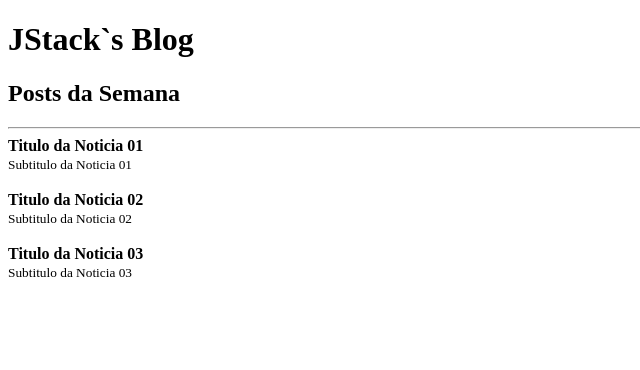
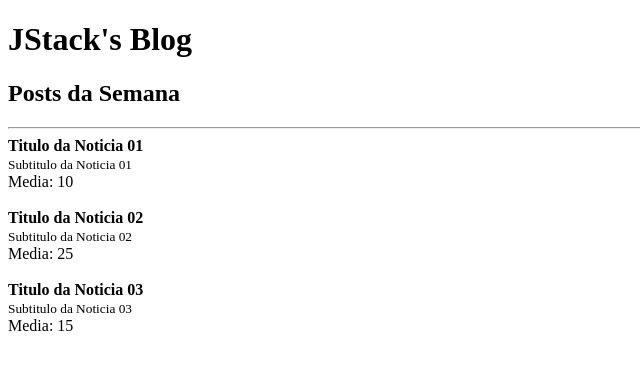
Before and after one commit to AlessandroSampaio/react-fundementals, a React app: page / in a window 1280 px wide. Shown: the top 370 px of the page, without its empty margins (0-640 px from the left). Built offline with nearby package versions, Linux system fonts and the light colour scheme.

Commit message:
PropTypes

```diff
--- a/package.json
+++ b/package.json
@@ -8,6 +8,7 @@
     "dev": "webpack serve --mode=development"
   },
   "dependencies": {
+    "prop-types": "^15.8.1",
     "react": "^18.2.0",
     "react-dom": "^18.2.0"
   },
--- a/src/App.js
+++ b/src/App.js
@@ -2,29 +2,38 @@
 import Post from "./Post";
 import Header from "./Header";
 
-const title = 'JStack`s Blog';
+const title = "JStack`s Blog";
 
 function App() {
   return (
     <>
-            <Header  title={title}>
+      <Header >
         <h2>Posts da Semana</h2>
       </Header>
       <hr />
 
       <Post
-                title="Titulo da Noticia 01"
-                subtitle="Subtitulo da Noticia 01"
+        likes={20}
+        post={{
+          title: "Titulo da Noticia 01",
+          subtitle: "Subtitulo da Noticia 01",
+        }}
       />
 
       <Post
-                title="Titulo da Noticia 02"
-                subtitle="Subtitulo da Noticia 02"
+        likes={50}
+        post={{
+          title: "Titulo da Noticia 02",
+          subtitle: "Subtitulo da Noticia 02",
+        }}
       />
 
       <Post
-                title="Titulo da Noticia 03"
-                subtitle="Subtitulo da Noticia 03"
+        likes={30}
+        post={{
+          title: "Titulo da Noticia 03",
+          subtitle: "Subtitulo da Noticia 03",
+        }}
       />
     </>
   );
--- a/src/Header.js
+++ b/src/Header.js
@@ -1,4 +1,5 @@
 import React from "react";
+import PropTypes from 'prop-types';
 
 export default function Header({title, children}) {
     return (
@@ -8,3 +9,13 @@
         </>
     );
 }
+
+
+Header.propTypes = {
+    title: PropTypes.string,
+    children: PropTypes.node.isRequired
+};
+
+Header.defaultProps = {
+    title: `JStack's Blog`
+};
--- a/src/Post.js
+++ b/src/Post.js
@@ -1,13 +1,25 @@
-import React from "react"
+import React from "react";
+import PropTypes from "prop-types";
 
 export default function Post(props) {
   return (
     <>
       <article>
-        <strong> {props.title} </strong><br />
-        <small> {props.subtitle} </small><br />
+        <strong> {props.post.title} </strong>
+        <br />
+        <small> {props.post.subtitle} </small>
+        <br />
+        Media: {props.likes / 2}
       </article>
       <br />
     </>
-  )
+  );
 }
+
+Post.propTypes = {
+  likes: PropTypes.number.isRequired,
+  post: PropTypes.shape({
+    title: PropTypes.string.isRequired,
+    subtitle: PropTypes.string.isRequired
+  }).isRequired
+};
```
Also changed, not shown: 1 other file (tests, documents, lock files or other folders). Lines whose indentation alone changed are shown as unchanged.
